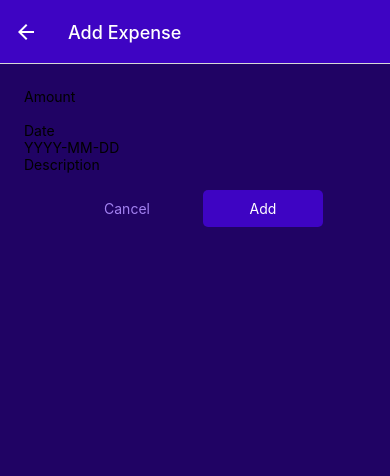
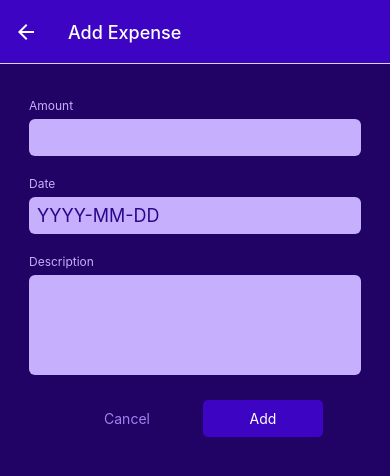
Before and after one commit to IvanRadovic/TheExpenseTracker-reactNative, a React Native app: screen /ManageExpense in a window 390 px wide. Shown: the top 476 px of the page. Built offline with nearby package versions, Linux system fonts and the light colour scheme.

Commit message:
Adding styling to the form

```diff
--- a/components/ManageExpense/ExpenseForm.component.jsx
+++ b/components/ManageExpense/ExpenseForm.component.jsx
@@ -1,4 +1,4 @@
-import { View } from "react-native";
+import { View, StyleSheet } from "react-native";
 import InputField from "./Input.component";
 
 const ExpenseForm = () => {
@@ -6,17 +6,13 @@
     const amountChangeHandler = () => {
     }
 
-    const dateCangeHandler = () => {
-
-    }
-
     return (
-        <View>
+        <View style={styles.formContainer}>
             <InputField
                 label="Amount"
                 textInputConfig={{
                     keyboardType: 'decimal-pad',
-                    onChangeText: {amountChangeHandler},
+                    onChangeText: amountChangeHandler
                 }}
              />
             <InputField
@@ -24,12 +20,26 @@
                 textInputConfig={{
                     placeholder:'YYYY-MM-DD',
                     maxLength:10,
-                    onChangeText:{dateCangeHandler},
+                    onChangeText:() => {}
                 }}
             />
-            <InputField label="Description" />
+            <InputField
+                label="Description"
+                textInputConfig={{
+                    multiline:true,
+                    // autoCapitalize:'words', 'sentences'..
+                    // autocorrect:false, // default is true
+
+                }}
+            />
         </View>
     );
 }
 
 export default ExpenseForm;
+
+const styles = StyleSheet.create({
+   formContainer:{
+    marginBottom: 15
+   }
+});
--- a/components/ManageExpense/Input.component.jsx
+++ b/components/ManageExpense/Input.component.jsx
@@ -1,12 +1,45 @@
-import { View, Text, TextInput } from "react-native";
+import { View, Text, TextInput, StyleSheet } from "react-native";
+
+import { GlobalStyles } from "../../constats/styles"
 
 const InputField = ({ label, textInputConfig }) => {
+
+    let inputStyles = [styles.input];
+
+    /* -- to check if we have multiline input --- */
+    if(textInputConfig && textInputConfig.multiline){
+        inputStyles.push(styles.inputMultiline)
+    }
+
     return (
-        <View>
-            <Text>{label}</Text>
-            <TextInput {...textInputConfig} />
+        <View style={styles.inputContainer}>
+            <Text style={styles.labelStyle}>{label}</Text>
+            <TextInput style={inputStyles} {...textInputConfig} />
         </View>
     );
 }
 
 export default InputField;
+
+const styles = StyleSheet.create({
+    inputContainer:{
+        marginHorizontal:5,
+        marginVertical:10
+    },
+    labelStyle:{
+        fontSize:12,
+        color:GlobalStyles.colors.primary100,
+        marginBottom:6,
+    },
+    input:{
+        backgroundColor:GlobalStyles.colors.primary100,
+        color:GlobalStyles.colors.primary700,
+        padding: 8,
+        borderRadius:6,
+        fontSize:18,
+    },
+    inputMultiline:{
+        minHeight:100,
+        textAlignVertical:'top'
+    }
+});
```
